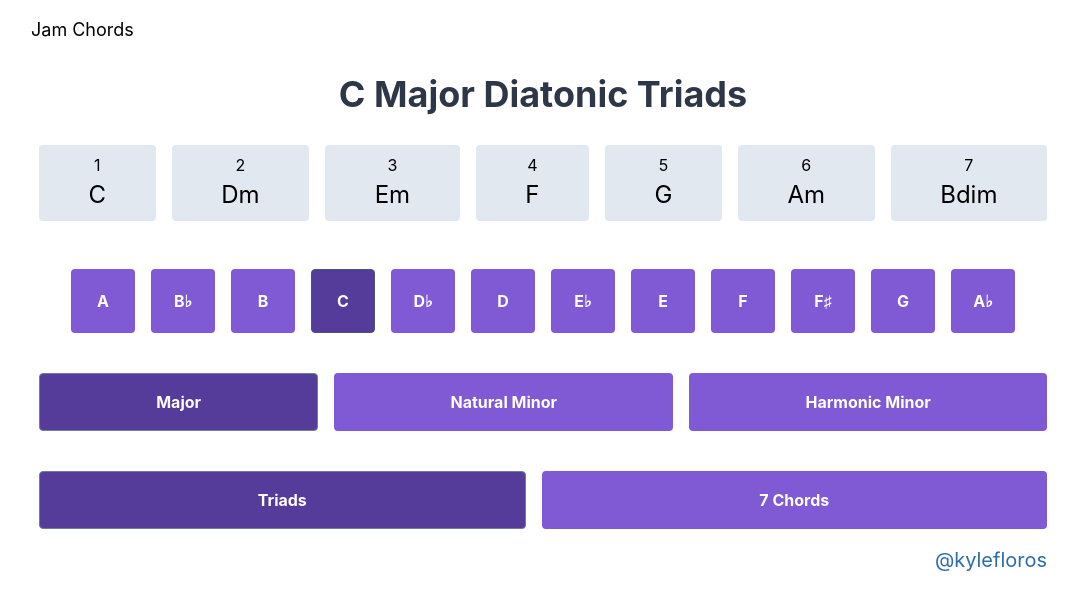
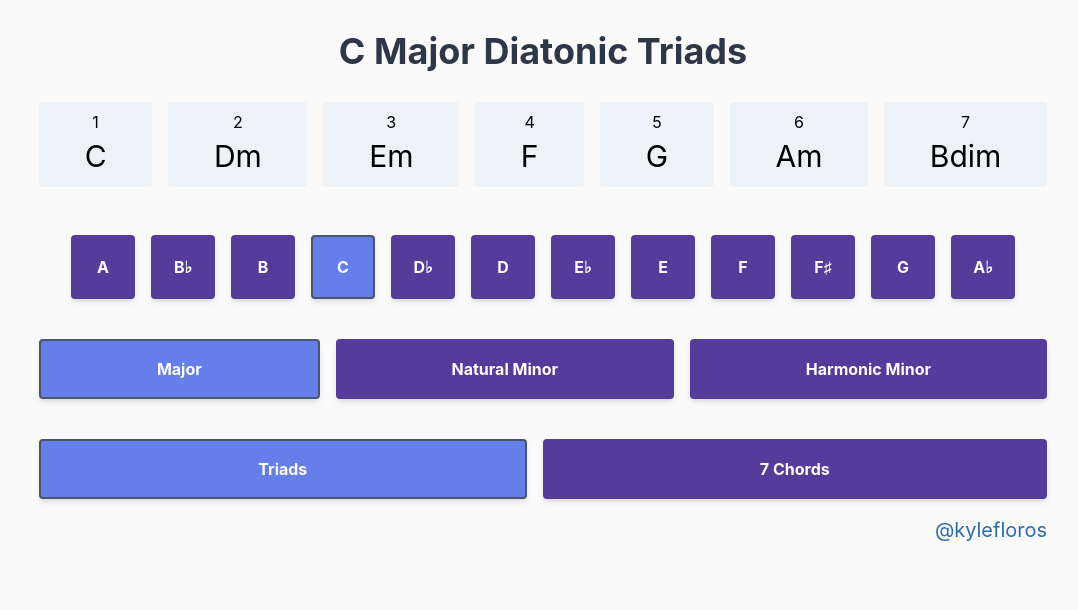
Before and after one commit to kylefloros/chords, a React (Create React App) app: page / in a window 1280 px wide. Shown: the top 610 px of the page, without its empty margins (97-1175 px from the left). Built offline with nearby package versions, Linux system fonts and the light colour scheme.

Commit message:
button styles

```diff
--- a/public/index.html
+++ b/public/index.html
@@ -23,7 +23,7 @@
     -->
     <title>Jam Chords</title>
   </head>
-  <body>
+  <body style="background: #fafafa">
     <noscript>You need to enable JavaScript to run this app.</noscript>
     <div id="root"></div>
     <!--
--- a/src/App.js
+++ b/src/App.js
@@ -11,7 +11,7 @@ function App() {
         <KeyTypeContextProvider>
           <ChordTypeContextProvider>
             <KeyContextProvider>
-              <h5 className="text-lg self-start mt-4">Jam Chords</h5>
+              <h5 className="text-lg self-start mt-4 hidden">Jam Chords</h5>
               <ChordsInKey></ChordsInKey>
               <KeyOptionsWrapper></KeyOptionsWrapper>
               <a
--- a/src/components/KeyInfo/Chord.js
+++ b/src/components/KeyInfo/Chord.js
@@ -2,9 +2,9 @@ import React from "react";
 
 export default function Chord(props) {
   return (
-    <div className="m-2 flex-grow bg-gray-300 rounded p-2 flex flex-col justify-center items-center">
+    <div className="m-2 flex-grow bg-gray-200 rounded p-2 flex flex-col justify-center items-center">
       <div className="text-md">{props.number}</div>
-      <div className="mx-4 text-2xl">{props.chord}</div>
+      <div className="fmx-4 text-3xl">{props.chord}</div>
     </div>
   );
 }
--- a/src/components/KeyInfo/ChordsInKey.js
+++ b/src/components/KeyInfo/ChordsInKey.js
@@ -31,7 +31,7 @@ export default function ChordsInKey() {
           " Diatonic " +
           formattedChordType}
       </div>
-      <div className="flex flex-wrap w-full mt-4">
+      <div className="flex flex-wrap w-full mt-4 ">
         <Chord number="1" chord={notes[0] + chords[0]}></Chord>
         <Chord number="2" chord={notes[1] + chords[1]}></Chord>
         <Chord number="3" chord={notes[2] + chords[2]}></Chord>
--- a/src/components/KeyOptions/ChordTypeButton.js
+++ b/src/components/KeyOptions/ChordTypeButton.js
@@ -5,13 +5,13 @@ export default function KeyButton(props) {
   const { chordType, setChordType } = useContext(ChordTypeContext);
 
   const defaultStyles =
-    "flex text-white font-bold flex-grow justify-center items-center m-2 p-4 bg-purple-600 cursor-pointer rounded";
+    "shadow-md flex text-white font-bold flex-grow justify-center items-center m-2 p-4 cursor-pointer rounded";
   return (
     <li
       className={
         chordType === props.value
-          ? defaultStyles + " bg-purple-800 border border-gray-600"
-          : defaultStyles + " hover:bg-purple-700"
+          ? defaultStyles + " bg-indigo-500 border-gray-700 border-2 "
+          : defaultStyles + " hover:bg-purple-700 bg-purple-800"
       }
       onClick={() => setChordType(props.value)}
     >
--- a/src/components/KeyOptions/KeyButton.js
+++ b/src/components/KeyOptions/KeyButton.js
@@ -4,13 +4,13 @@ import { KeyContext } from "../../contexts/KeyContext";
 export default function KeyButton(props) {
   const { key, setKey } = useContext(KeyContext);
   const defaultStyles =
-    "flex text-white font-bold justify-center items-center m-2 w-16 h-16 bg-purple-600 cursor-pointer rounded";
+    "shadow-md flex text-white font-bold justify-center items-center m-2 w-16 h-16 cursor-pointer rounded ";
   return (
     <li
       className={
         key === props.value
-          ? defaultStyles + " bg-purple-800 border border-gray-700"
-          : defaultStyles + " hover:bg-purple-700"
+          ? defaultStyles + " bg-indigo-500 border-gray-700 border-2"
+          : defaultStyles + " hover:bg-purple-700 bg-purple-800"
       }
       onClick={() => setKey(props.value)}
     >
--- a/src/components/KeyOptions/KeyTypeButton.js
+++ b/src/components/KeyOptions/KeyTypeButton.js
@@ -4,13 +4,13 @@ import { KeyTypeContext } from "../../contexts/KeyTypeContext";
 export default function KeyButton(props) {
   const { keyType, setKeyType } = useContext(KeyTypeContext);
   const defaultStyles =
-    "flex text-white font-bold flex-grow justify-center items-center m-2 p-4 bg-purple-600 cursor-pointer rounded";
+    "shadow-md flex text-white font-bold flex-grow justify-center items-center m-2 p-4 cursor-pointer rounded";
   return (
     <li
       className={
         keyType === props.value
-          ? defaultStyles + " bg-purple-800 text-white border border-gray-600"
-          : defaultStyles + " hover:bg-purple-700"
+          ? defaultStyles + " bg-indigo-500 border-gray-700 border-2"
+          : defaultStyles + " hover:bg-purple-700 bg-purple-800"
       }
       onClick={() => setKeyType(props.value)}
     >
```
Also changed, not shown: tailwind.js.
